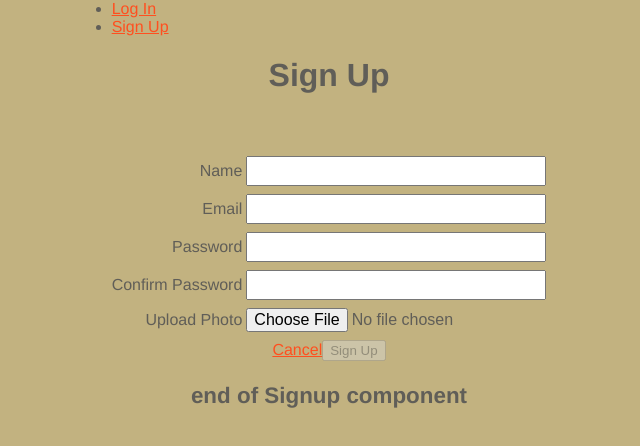
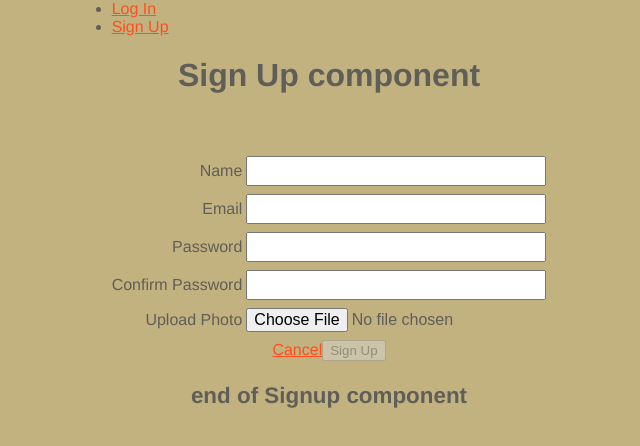
Before and after one commit to natnichols/homewrangler-front-end, a React (Vite) app: page /auth/signup in a window 1280 px wide. Shown: the top 446 px of the page, without its empty margins (311-951 px from the left). Built offline with nearby package versions, Linux system fonts and the light colour scheme; no server answers.

Commit message:
i lied - THIS is the last commit

```diff
--- a/src/pages/ChangePassword/ChangePassword.jsx
+++ b/src/pages/ChangePassword/ChangePassword.jsx
@@ -41,7 +41,7 @@ const ChangePassword = ({ handleAuthEvt }) => {
 
   return (
     <main className={styles.container}>
-      <h1>Change Password</h1>
+      <h1>Change Password component</h1>
       <p className={styles.message}>{message}</p>
       <form autoComplete="off" onSubmit={handleSubmit} className={styles.form}>
         <label className={styles.label}>
--- a/src/pages/Profiles/Profiles.jsx
+++ b/src/pages/Profiles/Profiles.jsx
@@ -24,7 +24,7 @@ const Profiles = () => {
 
   return (
     <main className={styles.container}>
-      <h1>Hello. This is a list of all the profiles.</h1>
+      <h1>All profiles component.</h1>
       {profiles.map(profile => (
         <p key={profile._id}>{profile.name}</p>
       ))}
--- a/src/pages/Signup/Signup.jsx
+++ b/src/pages/Signup/Signup.jsx
@@ -79,7 +79,7 @@ const Signup = ({ handleAuthEvt }) => {
 
   return (
     <main className={styles.container}>
-      <h1>Sign Up</h1>
+      <h1>Sign Up component</h1>
       <p className={styles.message}>{message}</p>
       <form autoComplete="off" onSubmit={handleSubmit} className={styles.form}>
         <label className={styles.label}>
```
